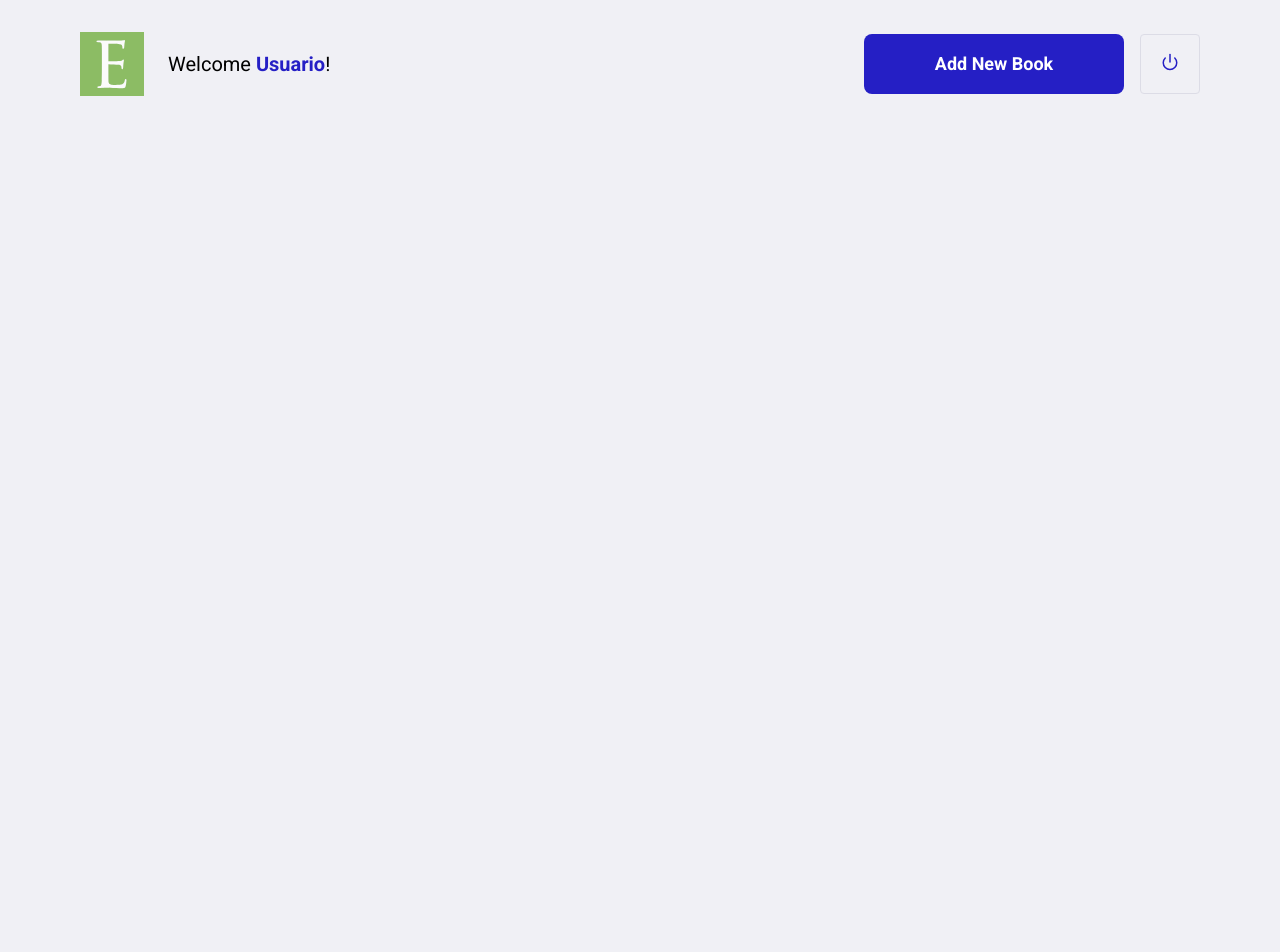
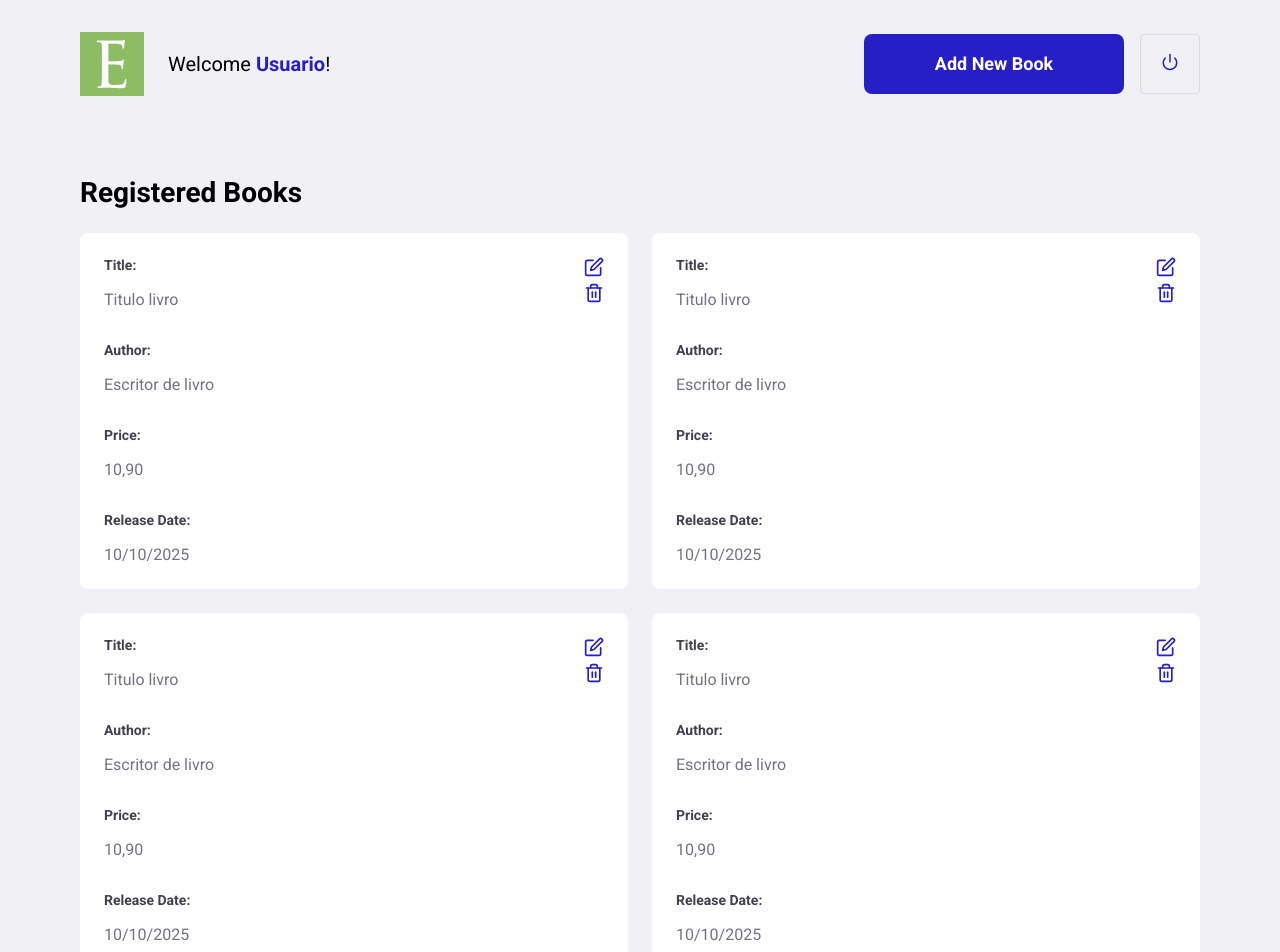
Before and after one commit to GabryelBoeira/reactjs_spring_kotlin, a React (Create React App) app in the folder client/: page /book in a window 1280 px wide. Shown: the top 952 px of the page. Before the commit the page ends 800 px from the top, so only its background shows below. Built offline with nearby package versions, Linux system fonts and the light colour scheme.

Commit message:
adicionando o objeto de listagem dos livros na pagina de books

```diff
--- a/client/src/locales/en/translation.json
+++ b/client/src/locales/en/translation.json
@@ -2,5 +2,10 @@
   "username": "Username",
   "access-app": "Access your Account",
   "password": "Password",
-  "login": "Login"
+  "login": "Login",
+  "book-list-register": "Registered Books",
+  "title": "Title",
+  "author": "Author",
+  "price": "Price",
+  "release-date": "Release Date"
 }
--- a/client/src/locales/pt-br/translation.json
+++ b/client/src/locales/pt-br/translation.json
@@ -2,5 +2,10 @@
   "username": "Usuário",
   "access-app": "Acesse sua conta",
   "password": "Senha",
-  "login": "Entrar"
+  "login": "Entrar",
+  "book-list-register": "Livros Cadastrados",
+  "title": "Título",
+  "author": "Autor",
+  "price": "Preço",
+  "release-date": "Data de Lançamento"
 }
--- a/client/src/pages/Book/index.js
+++ b/client/src/pages/Book/index.js
@@ -2,7 +2,8 @@ import React from "react";
 import "./styles.css";
 import logo from "../../assets/logo.svg";
 import { Link } from "react-router-dom";
-import { FiPower } from "react-icons/fi";
+import { FiPower, FiEdit, FiTrash2 } from "react-icons/fi";
+import getTranslation from "../../i18n.js";
 
 export default function Book() {
   return (
@@ -19,6 +20,75 @@ export default function Book() {
           <FiPower size={18} color="#251fc5" />
         </button>
       </header>
+
+      <h1>{getTranslation("book-list-register")}</h1>
+      <ul>
+        <li>
+          <strong>{getTranslation("title")}:</strong>
+          <p>Titulo livro</p>
+          <strong>{getTranslation("author")}:</strong>
+          <p>Escritor de livro</p>
+          <strong>{getTranslation("price")}:</strong>
+          <p>10,90</p>
+          <strong>{getTranslation("release-date")}:</strong>
+          <p>10/10/2025</p>
+          <button type="button">
+            <FiEdit size={20} color="251fc5" />
+          </button>
+          <button type="button">
+            <FiTrash2 size={20} color="251fc5" />
+          </button>
+        </li>
+
+        <li>
+          <strong>{getTranslation("title")}:</strong>
+          <p>Titulo livro</p>
+          <strong>{getTranslation("author")}:</strong>
+          <p>Escritor de livro</p>
+          <strong>{getTranslation("price")}:</strong>
+          <p>10,90</p>
+          <strong>{getTranslation("release-date")}:</strong>
+          <p>10/10/2025</p>
+          <button type="button">
+            <FiEdit size={20} color="251fc5" />
+          </button>
+          <button type="button">
+            <FiTrash2 size={20} color="251fc5" />
+          </button>
+        </li>
+        <li>
+          <strong>{getTranslation("title")}:</strong>
+          <p>Titulo livro</p>
+          <strong>{getTranslation("author")}:</strong>
+          <p>Escritor de livro</p>
+          <strong>{getTranslation("price")}:</strong>
+          <p>10,90</p>
+          <strong>{getTranslation("release-date")}:</strong>
+          <p>10/10/2025</p>
+          <button type="button">
+            <FiEdit size={20} color="251fc5" />
+          </button>
+          <button type="button">
+            <FiTrash2 size={20} color="251fc5" />
+          </button>
+        </li>
+        <li>
+          <strong>{getTranslation("title")}:</strong>
+          <p>Titulo livro</p>
+          <strong>{getTranslation("author")}:</strong>
+          <p>Escritor de livro</p>
+          <strong>{getTranslation("price")}:</strong>
+          <p>10,90</p>
+          <strong>{getTranslation("release-date")}:</strong>
+          <p>10/10/2025</p>
+          <button type="button">
+            <FiEdit size={20} color="251fc5" />
+          </button>
+          <button type="button">
+            <FiTrash2 size={20} color="251fc5" />
+          </button>
+        </li>
+      </ul>
     </div>
   );
 }
```
